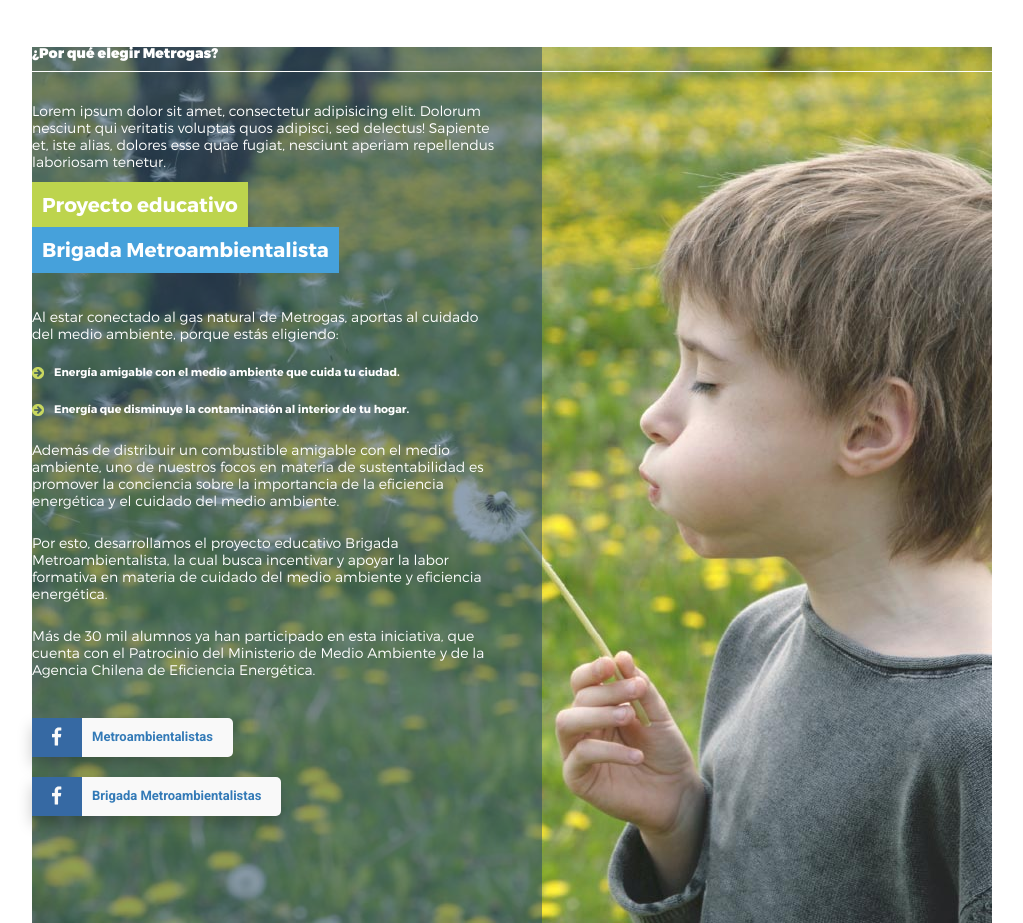
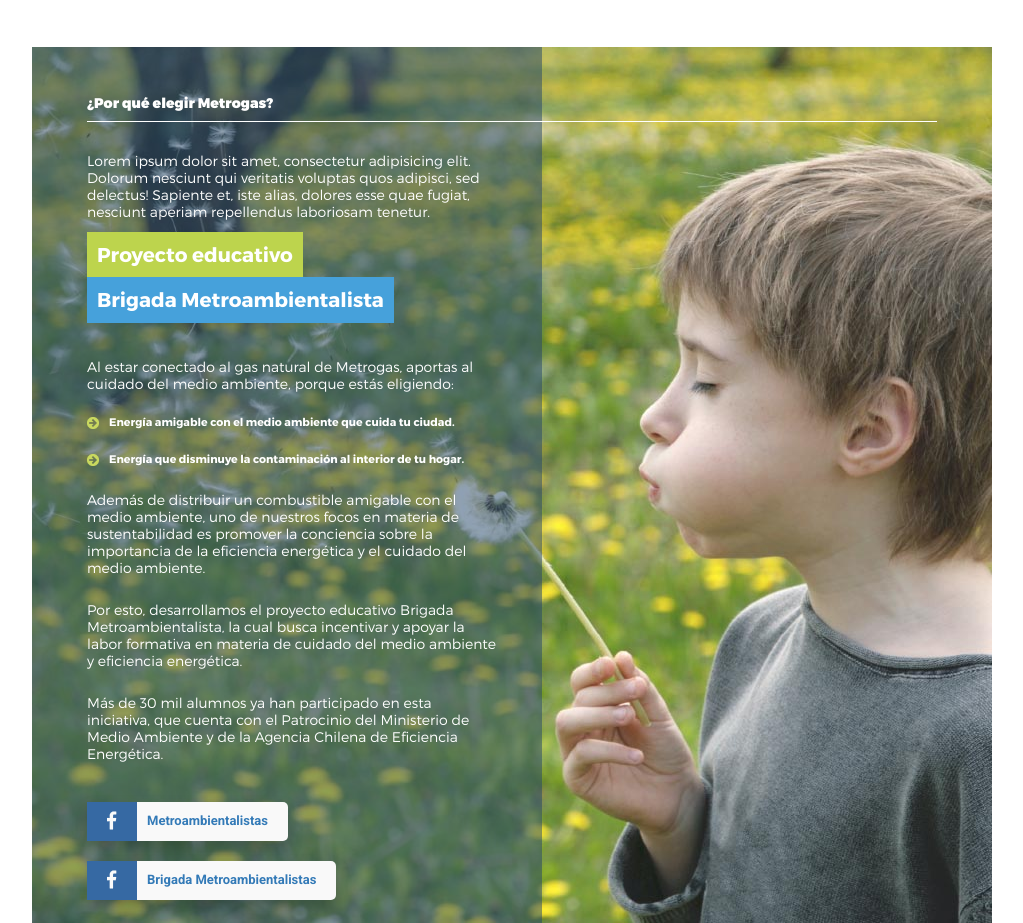
Before and after one commit to devbread/metrogasRegiones, a plain HTML site: page primer-index.html in a window 1280 px wide. Shown: the part 2035-2958 px from the top of the page, without its empty margins (128-1151 px from the left). Drawn offline with nearby package versions, Linux system fonts and the light colour scheme.

Commit message:
Padding
padding

```diff
--- a/css/styles.css
+++ b/css/styles.css
@@ -814,6 +814,10 @@ a.tab-fixed {
 .pagos .caja-pagos {
   padding: 0 55px; }
 
+/* Metroambientalistas */
+.metroambientalistas {
+  padding: 35px 55px !important; }
+
 .container {
   max-width: 960px !important;
   width: 960px !important;
```
